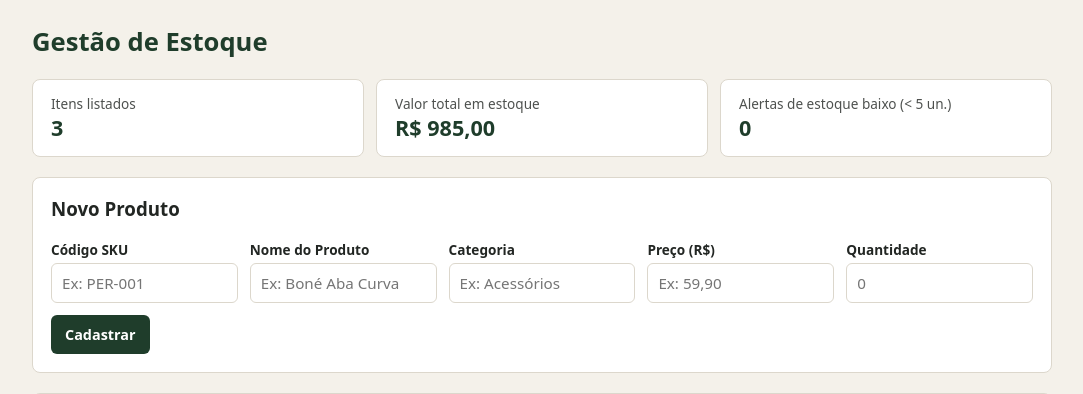
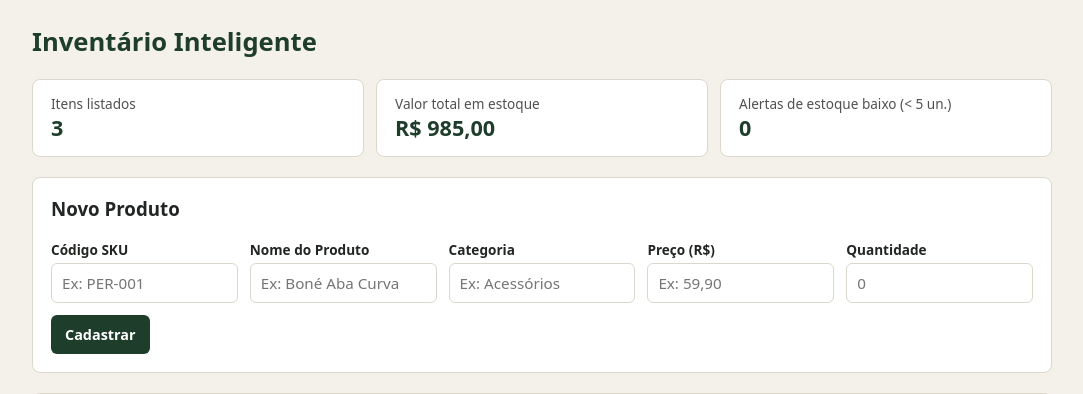
Before and after one commit to luandb90/Gestao_de_Estoque, a Flask app: page / in a window 1280 px wide. Shown: the top 394 px of the page, without its empty margins (98-1181 px from the left). Run offline with Flask 3, Linux system fonts and the light colour scheme; data comes from the database, SQL or seed files in the repository.

Commit message:
Atualização do nome do projeto 'Controle de Estoque' to 'Inventário Inteligente'

```diff
--- a/views/templates/index.html
+++ b/views/templates/index.html
@@ -3,7 +3,7 @@
 <head>
     <meta charset="UTF-8">
     <meta name="viewport" content="width=device-width, initial-scale=1.0">
-    <title>Controle de Estoque</title>
+    <title>Inventário Inteligente</title>
     <style>
         :root {
             --bg: #f4f1ea;
@@ -50,7 +50,7 @@
 <body>
 <div class="container">
     <header>
-        <h1>Gestão de Estoque</h1>
+        <h1>Inventário Inteligente</h1>
     </header>
 
     {% with mensagens = get_flashed_messages(with_categories=true) %}
```
